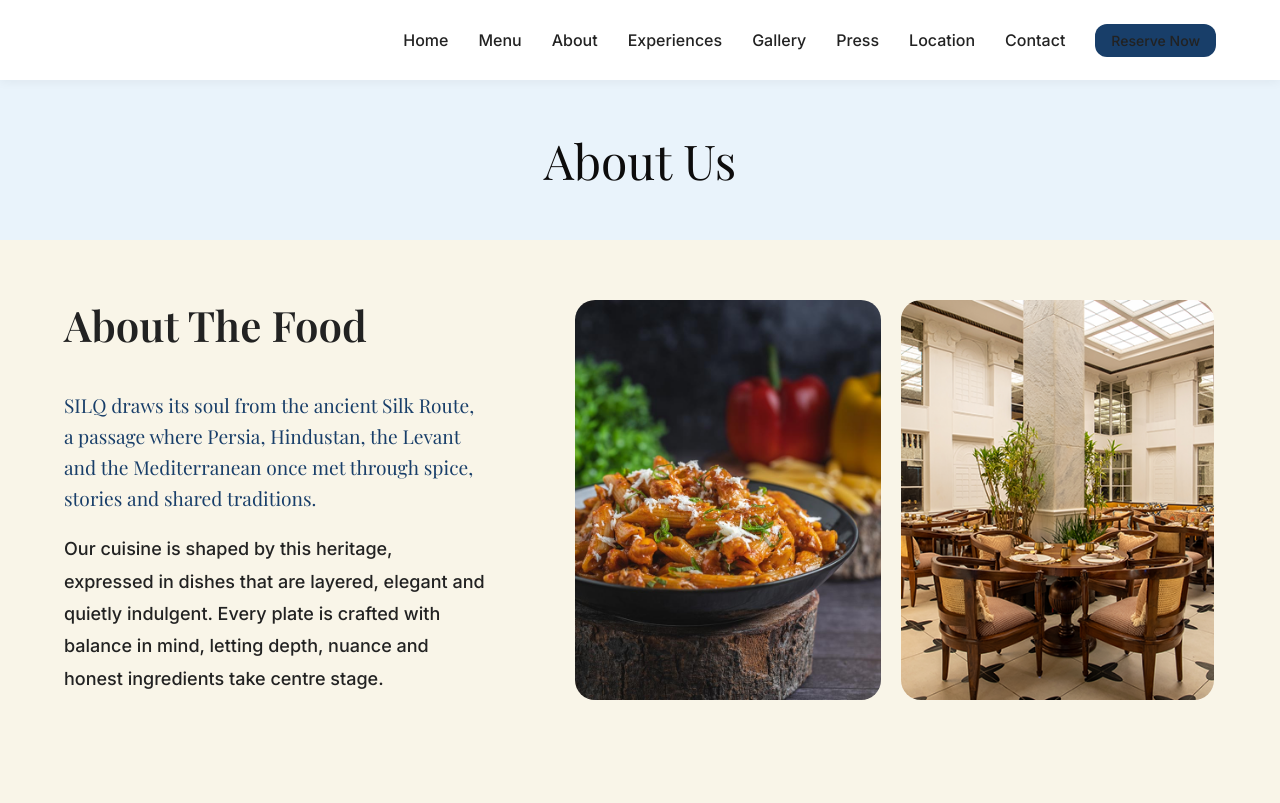
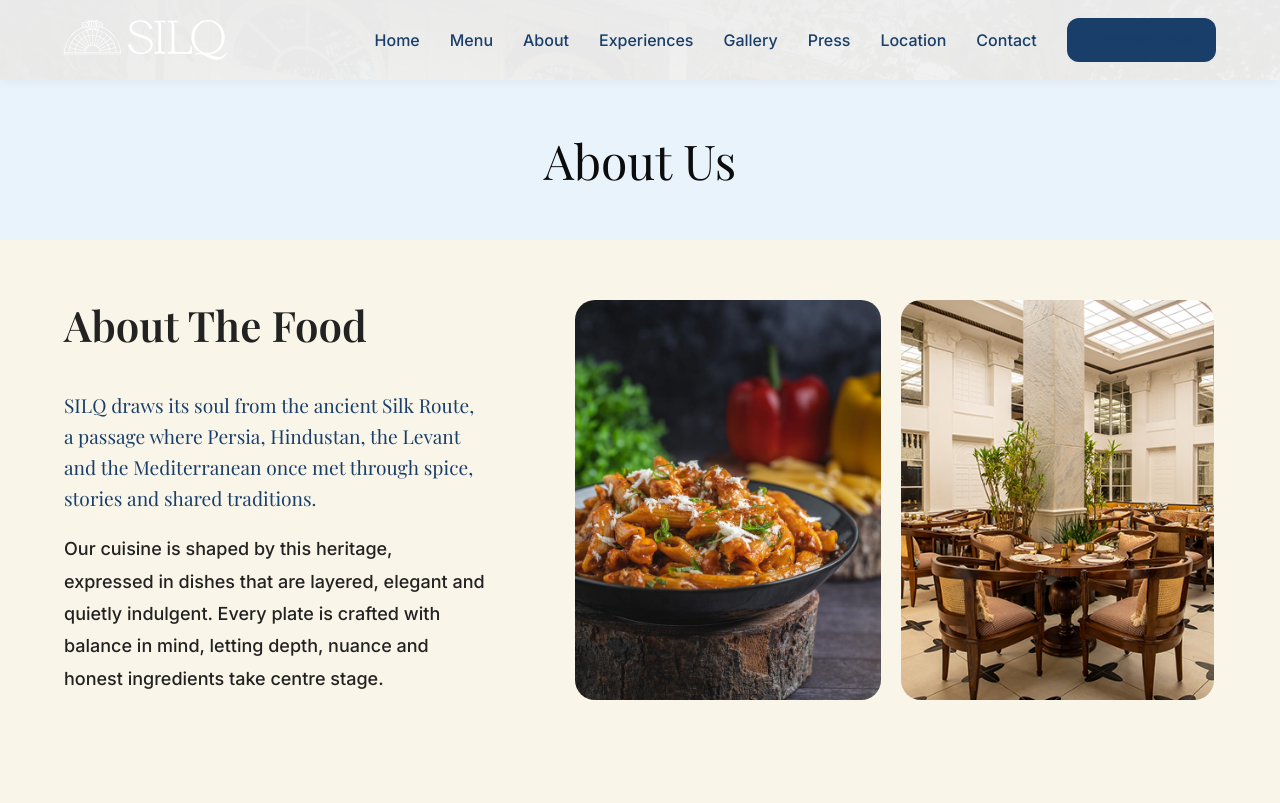
Before and after one commit to sandyiitree/silq, a plain HTML site: page about.html in a window 1280 px wide. Shown: the top 803 px of the page. Drawn offline with nearby package versions, Linux system fonts and the light colour scheme; a web font is replaced by a local one.

Commit message:
Fix About Us styling and reduce footer height

```diff
--- a/about.html
+++ b/about.html
@@ -115,7 +115,7 @@
         <div style="max-width: 1000px; margin: 0 auto; border-radius: 20px; overflow: hidden;">
             <img src="assets/Rituals by Silq.svg" alt="Rituals Graphic" style="width: 100%; display: block;">
             <!-- Fallback to a nice image if SVG is just text/logo. Let's use an ambience image. -->
-            <img src="assets/DSC01313.jpg" alt="Rituals Ambience" style="width: 100%; margin-top: -5px;">
+
         </div>
     </section>
 
--- a/style.css
+++ b/style.css
@@ -514,7 +514,9 @@ footer {
         font-style: normal !important;
         font-size: 16px !important;
     }
-}/* Silq Gallery Scrollable */
+}
+
+/* Silq Gallery Scrollable */
 .silq-gallery {
     display: flex;
     gap: 20px;
@@ -542,8 +544,10 @@ footer {
 
 /* Footer Fixes */
 footer {
-    padding: 30px 5% !important;
-    /* Override explicit padding if needed */
+    padding: 10px 5% !important;
+    /* Reduced padding from 30px */
+    min-height: 120px;
+    /* Reduced min-height if desired, removed !important to let content dictate if needed */
     height: auto !important;
 }
 
@@ -590,7 +594,9 @@ footer {
         gap: 15px;
         flex-direction: column;
     }
-}/* About Page Specific Overrides */
+}
+
+/* About Page Specific Overrides */
 
 /* Section 1: Header/Nav (Desktop: ~80px) */
 /* Override default navbar positioning for about page if needed, or adjust globally */
@@ -601,8 +607,7 @@ footer {
 */
 .about-nav {
     position: relative !important;
-    /* Not absolute over image */
-    background: var(--color-white) !important;
+    background: url('assets/Header_Image_BG.jpg') center/cover no-repeat !important;
     height: 80px;
     padding: 0 5%;
     display: flex;
@@ -611,20 +616,32 @@ footer {
     box-shadow: 0 2px 10px rgba(0, 0, 0, 0.05);
 }
 
+.about-nav::before {
+    content: "";
+    position: absolute;
+    top: 0;
+    left: 0;
+    width: 100%;
+    height: 100%;
+    background: rgba(255, 255, 255, 0.9);
+    z-index: 0;
+}
+
+.about-nav>* {
+    position: relative;
+    z-index: 1;
+}
+
 .about-nav .nav-logo img {
     height: 40px;
-    /* Reduced to fit 80px */
 }
 
+/* Revert text color if background is light overlay */
 .about-nav .nav-links a {
-    color: var(--color-text-dark);
-    /* Dark text on white bg */
+    color: var(--color-primary-blue);
 }
 
-.about-nav .btn-reserve {
-    padding: 8px 16px;
-    font-size: 14px;
-}
+/* REMOVED .btn-reserve override to match Home Page per request */
 
 /* Section 2: About Us Header (~160px) */
 .about-page-header {
```
